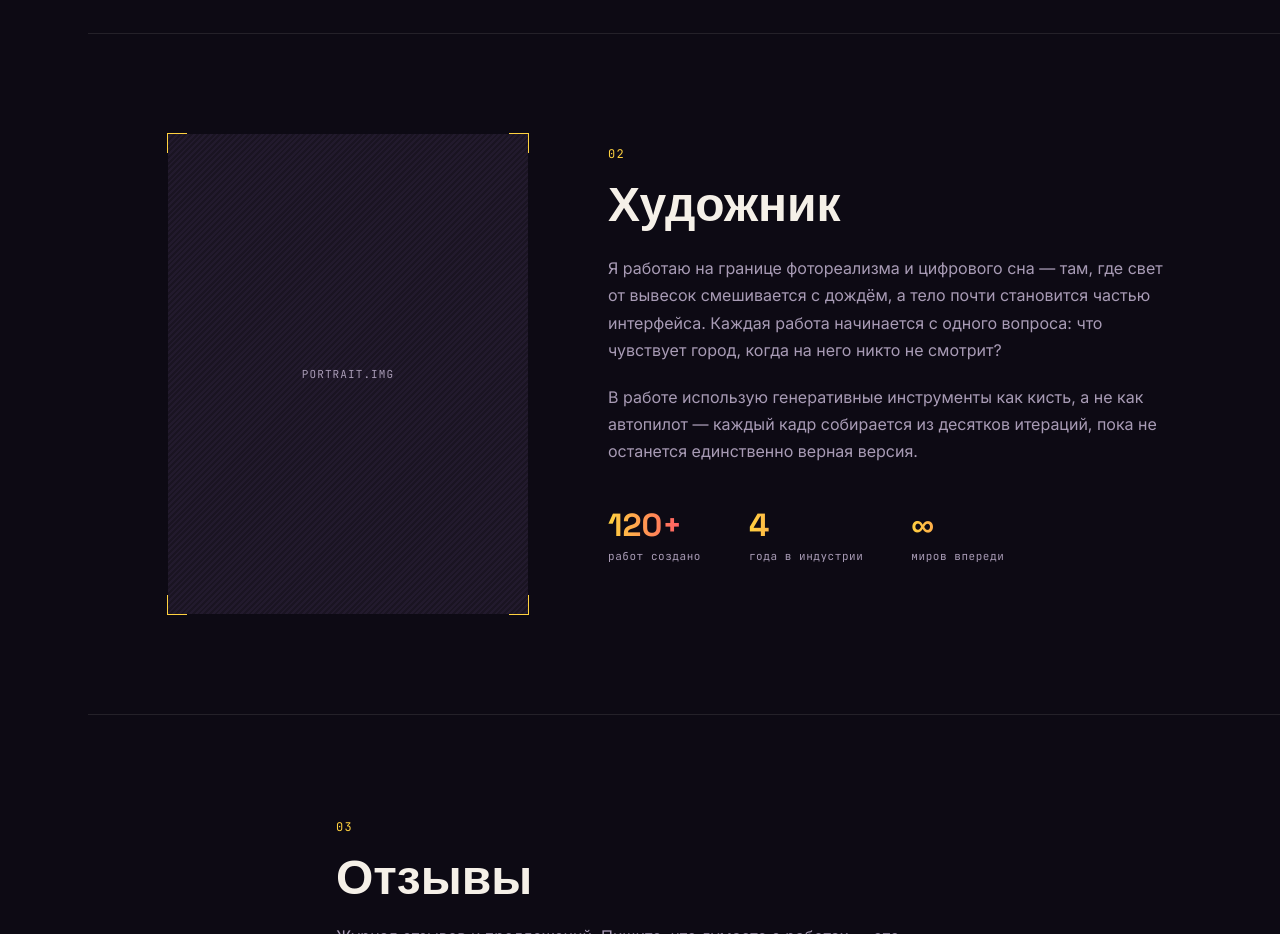
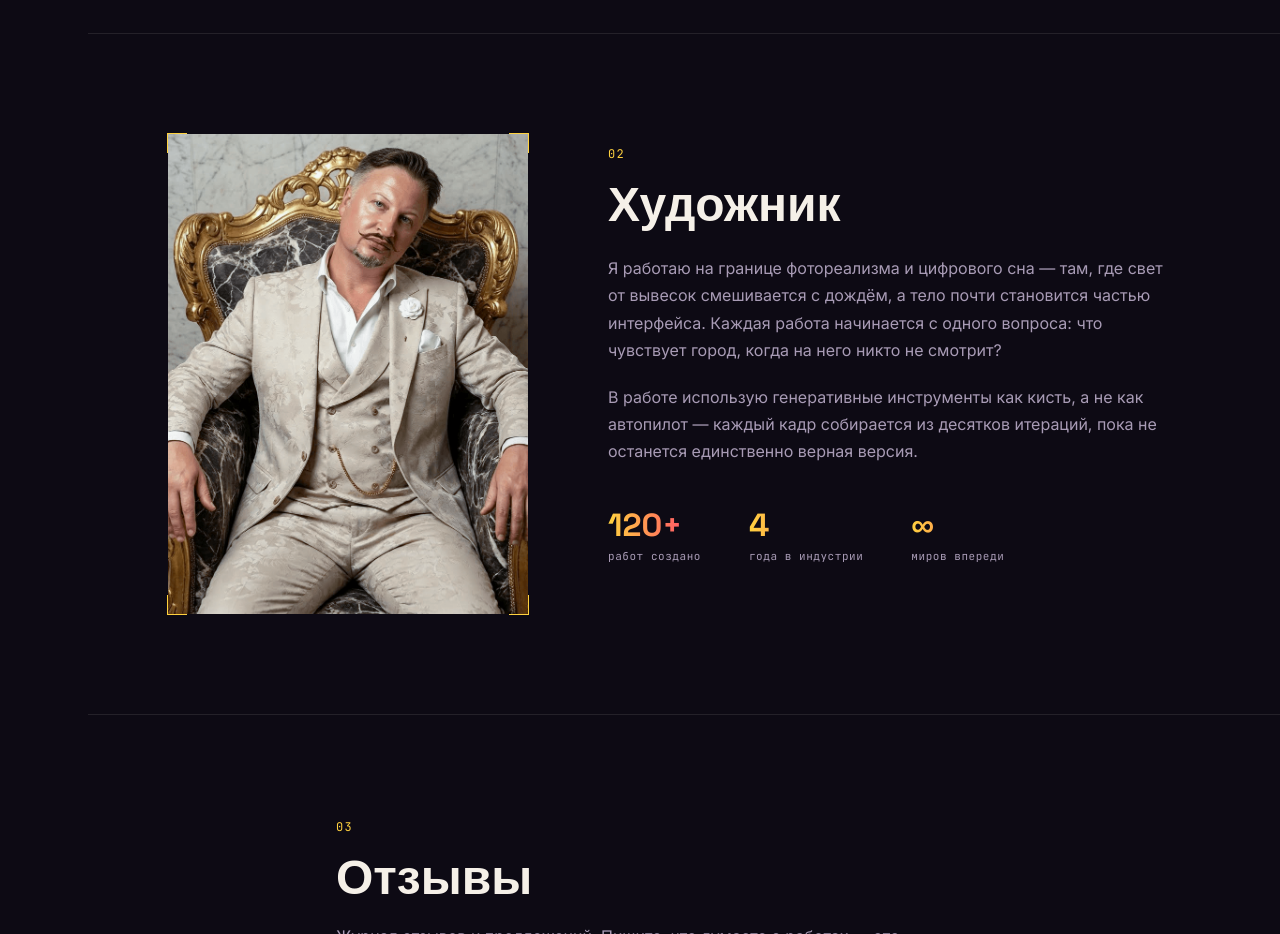
Before and after one commit to AlexSheva-79/Gallery-site, a plain HTML site: page index.html in a window 1280 px wide. Shown: the part 2500-3434 px from the top of the page. Drawn offline with nearby package versions, Linux system fonts and the light colour scheme; no server answers.

Commit message:
Add files via upload

```diff
--- a/style.css
+++ b/style.css
@@ -378,7 +378,7 @@ a { color: inherit; text-decoration: none; }
 
 .about__placeholder {
   position: absolute; inset: 0;
-  display: flex; align-items: center; justify-content: center;
+  display: none; align-items: center; justify-content: center;
   font-family: var(--font-mono); font-size: 11px; color: var(--text-dim);
   letter-spacing: 0.1em;
   background: repeating-linear-gradient(135deg, var(--surface) 0 2px, var(--surface-2) 2px 4px);
```
